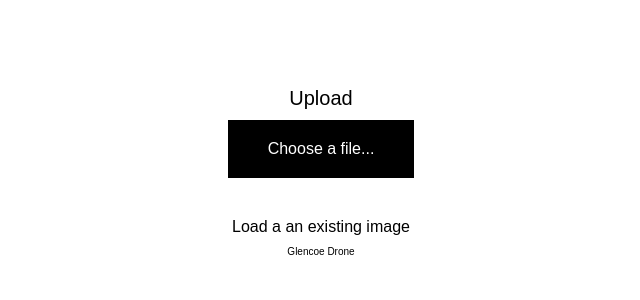
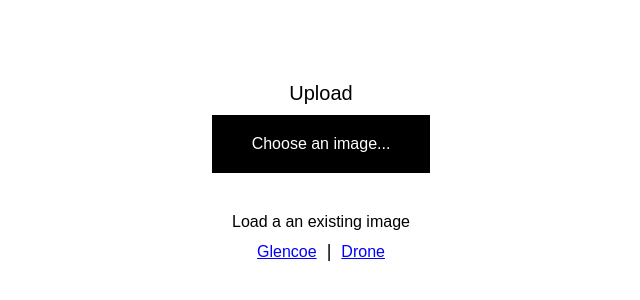
Before and after one commit to JamieKDonnelly/360-photo-viewer, a website built with Parcel: page src/index.html in a window 1280 px wide. Shown: the part 228-528 px from the top of the page, without its empty margins (319-959 px from the left). Built offline with nearby package versions, Linux system fonts and the light colour scheme.

Commit message:
Styling updates

```diff
--- a/src/index.html
+++ b/src/index.html
@@ -18,7 +18,7 @@
       <h2>Upload</h2>
       <form id="uploadForm">
         <div>
-          <label class="button" for="imageInput">Choose a file...</label>
+          <label class="button" for="imageInput">Choose an image...</label>
           <input
             class="imageInput"
             id="imageInput"
@@ -30,18 +30,18 @@
 
       <footer>
         <p>Load a an existing image</p>
-        <button
+        <div>
+          <a
           class="load-image-button"
           data-image-url="https://raw.githubusercontent.com/JamieKDonnelly/360-photo-viewer/main/src/glencoe.jpg"
-        >
-          Glencoe
-        </button>
-        <button
+        >Glencoe</a>
+        <span>|</span>
+        <a
           class="load-image-button"
           data-image-url="https://raw.githubusercontent.com/JamieKDonnelly/360-photo-viewer/main/src/drone.jpg"
-        >
-          Drone
-        </button>
+        >Drone</button>
+        </div>
+
       </footer>
     </section>
 
--- a/src/style.css
+++ b/src/style.css
@@ -41,6 +41,10 @@ h3 {
   font-size: 1.8rem;
 }
 
+a {
+  color: blue;
+}
+
 a:hover {
   cursor: pointer;
 }
@@ -48,6 +52,18 @@ a:hover {
 footer {
   text-align: center;
   margin-top: 4rem;
+}
+
+footer div {
+  display: flex;
+  align-items: center;
+  justify-content: center;
+}
+
+footer span {
+  display: inline-block;
+  margin: 0 1rem;
+  font-size: 1.8rem;
 }
 
 #viewer {
```
